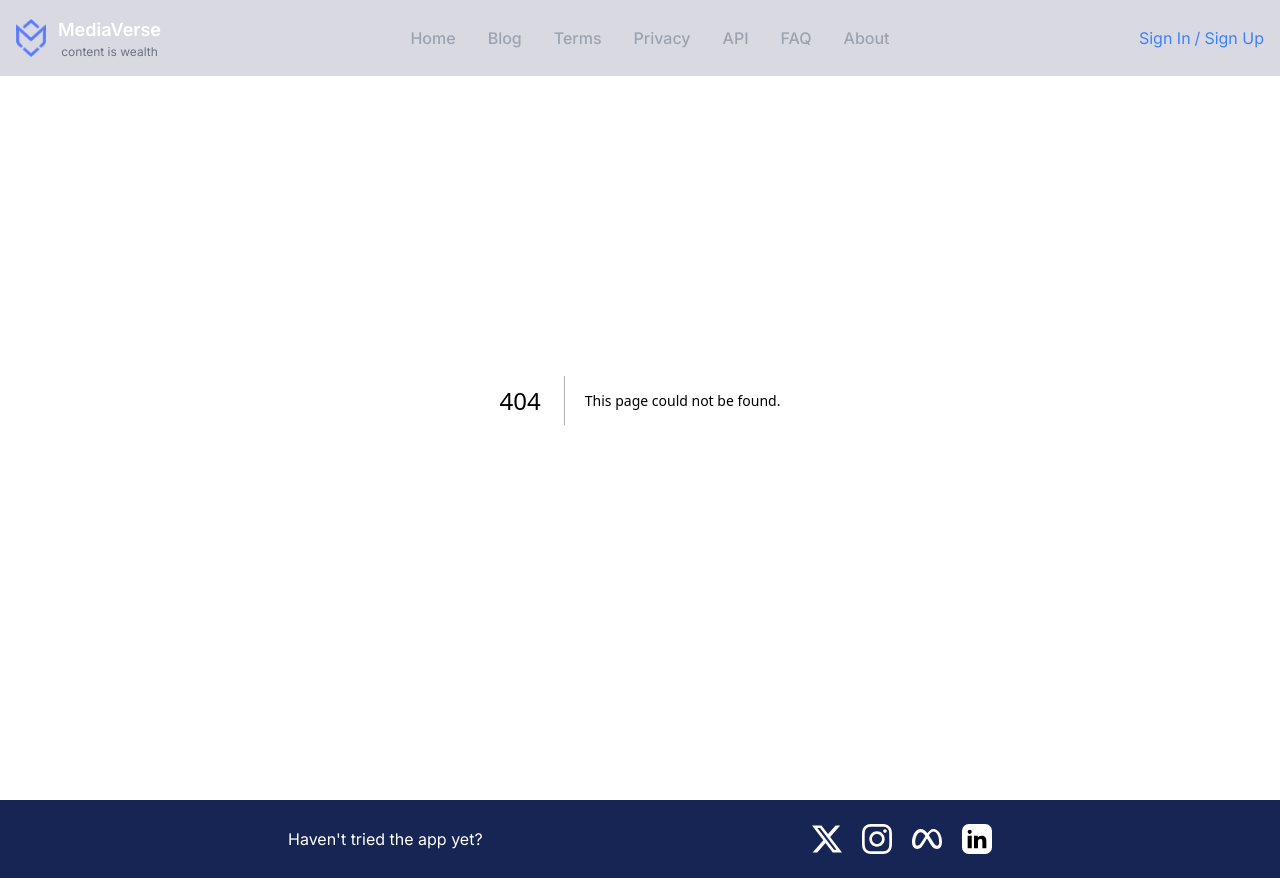
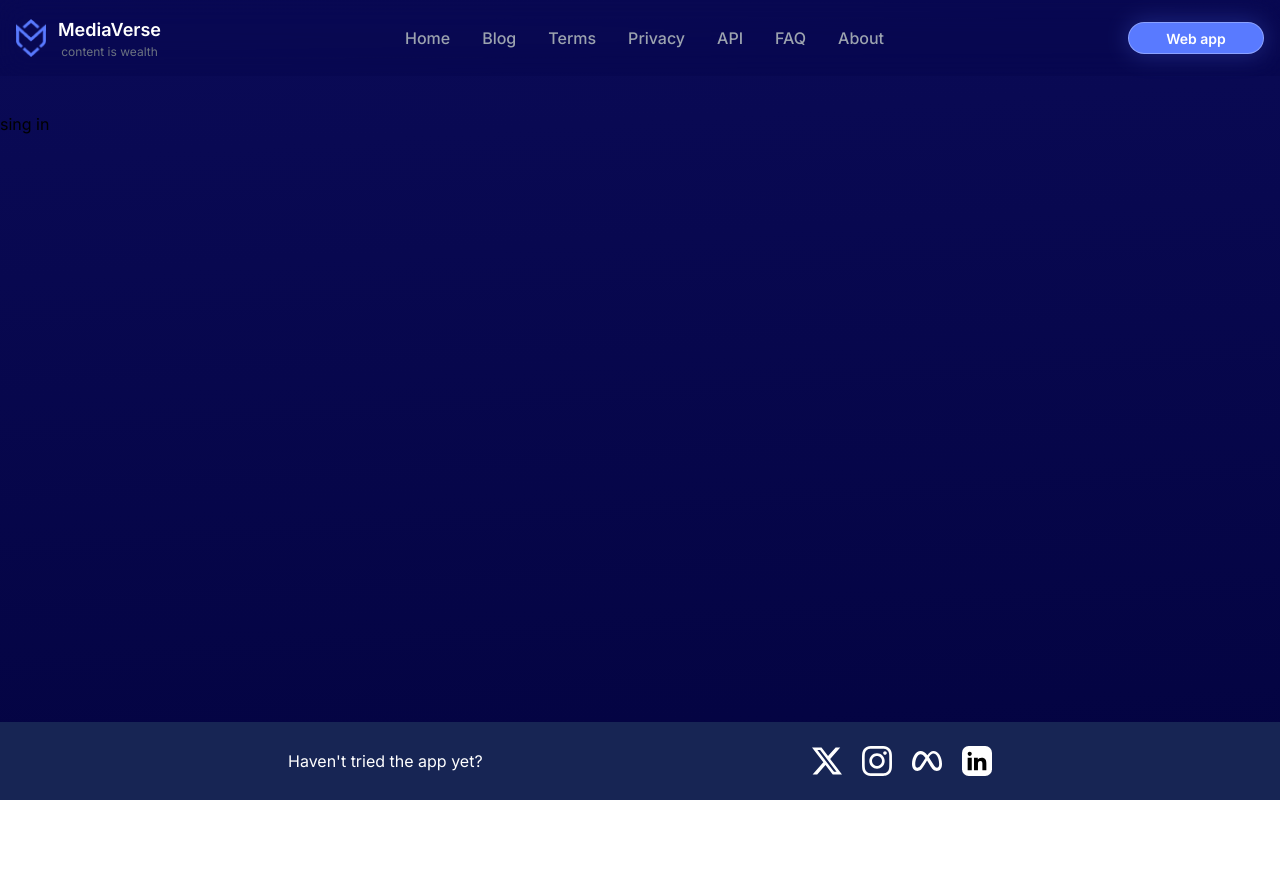
Before and after one commit to mediaverse-land/pwa, a Next.js app: page /login in a window 1280 px wide. Before the commit this address had no page. After the commit the page ends 800 px from the top, so only its background shows below. Built offline with nearby package versions, Linux system fonts and the light colour scheme.

Commit message:
add authentication template

```diff
--- /dev/null
+++ b/src/app/(auth)/login/page.tsx
@@ -0,0 +1,11 @@
+import Motion from "@/components/motion";
+
+const Login = () => {
+  return (
+    <Motion>
+      <div className="mt-28">sing in</div>
+    </Motion>
+  );
+};
+
+export default Login;
--- /dev/null
+++ b/src/app/(auth)/sign-up/page.tsx
@@ -0,0 +1,5 @@
+const SingUp = () => {
+  return <div>SingUp</div>;
+};
+
+export default SingUp;
--- a/src/components/Navbar.tsx
+++ b/src/components/Navbar.tsx
@@ -31,15 +31,20 @@ const Navbar = () => {
             </span>
           </div>
         </Link>
-        <div className="flex md:order-2 justify-between">
-          <a className="text-blue-500 mr-1 hover:text-white" href="#">
-            Sign In
-          </a>
-          <span className="text-blue-500 mr-1">/</span>
-          <a className="text-blue-500 hover:text-white" href="#">
-            Sign Up
-          </a>
-        </div>
+        <Link href={`/login`} className="flex md:order-2 justify-between">
+          <div
+            style={{
+              background: `linear-gradient(0deg, #597AFF, #597AFF),
+            linear-gradient(126.58deg, rgba(255, 255, 255, 0.3) 23.2%, rgba(255, 255, 255, 0) 71.3%)`,
+              boxShadow: `0px 0px 25px 0px rgba(89, 122, 255, 0.3)`,
+            }}
+            className="w-[136px] h-8 px-[38px] pt-2 pb-[7px] bg-indigo-500 rounded-[999px] shadow border border-white border-opacity-30 justify-center items-center inline-flex"
+          >
+            <div className="text-center text-white text-sm font-semibold whitespace-nowrap">
+              Web app
+            </div>
+          </div>
+        </Link>
         <div
           className="items-center justify-between hidden w-full md:flex md:w-auto md:order-1"
           id="navbar-cta"
```
